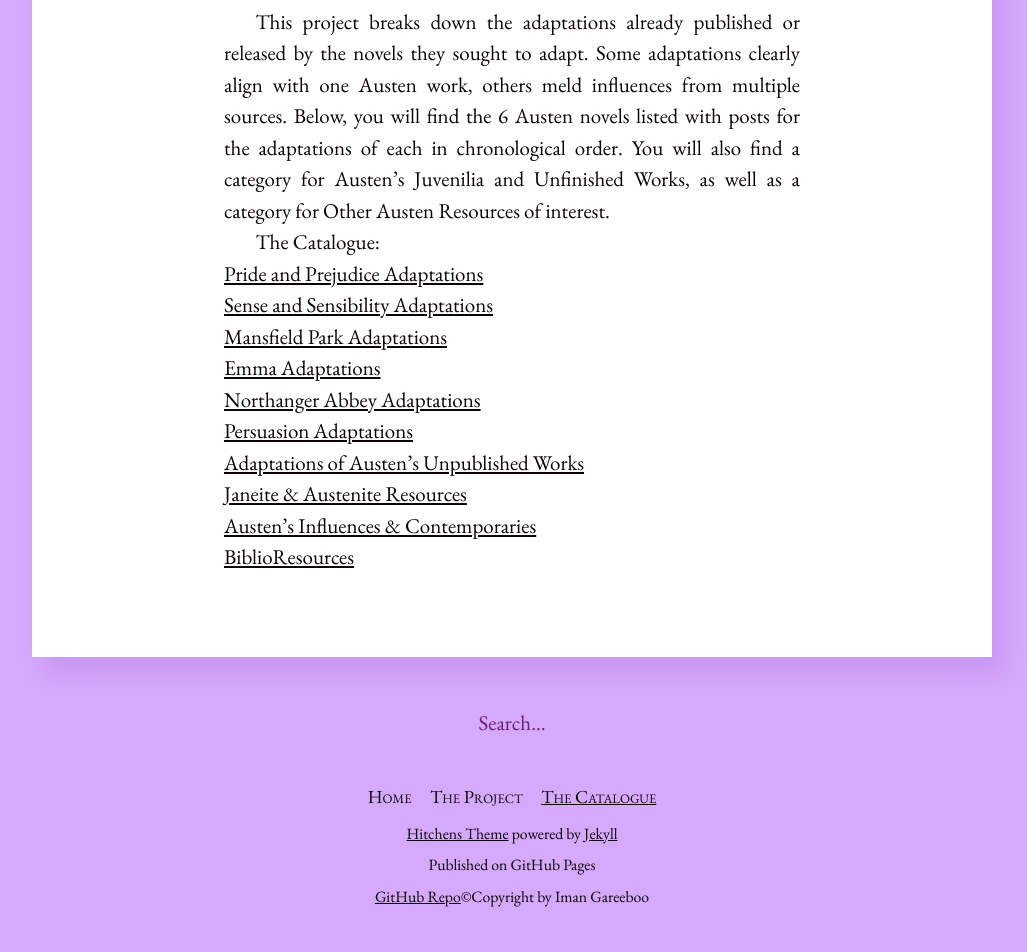
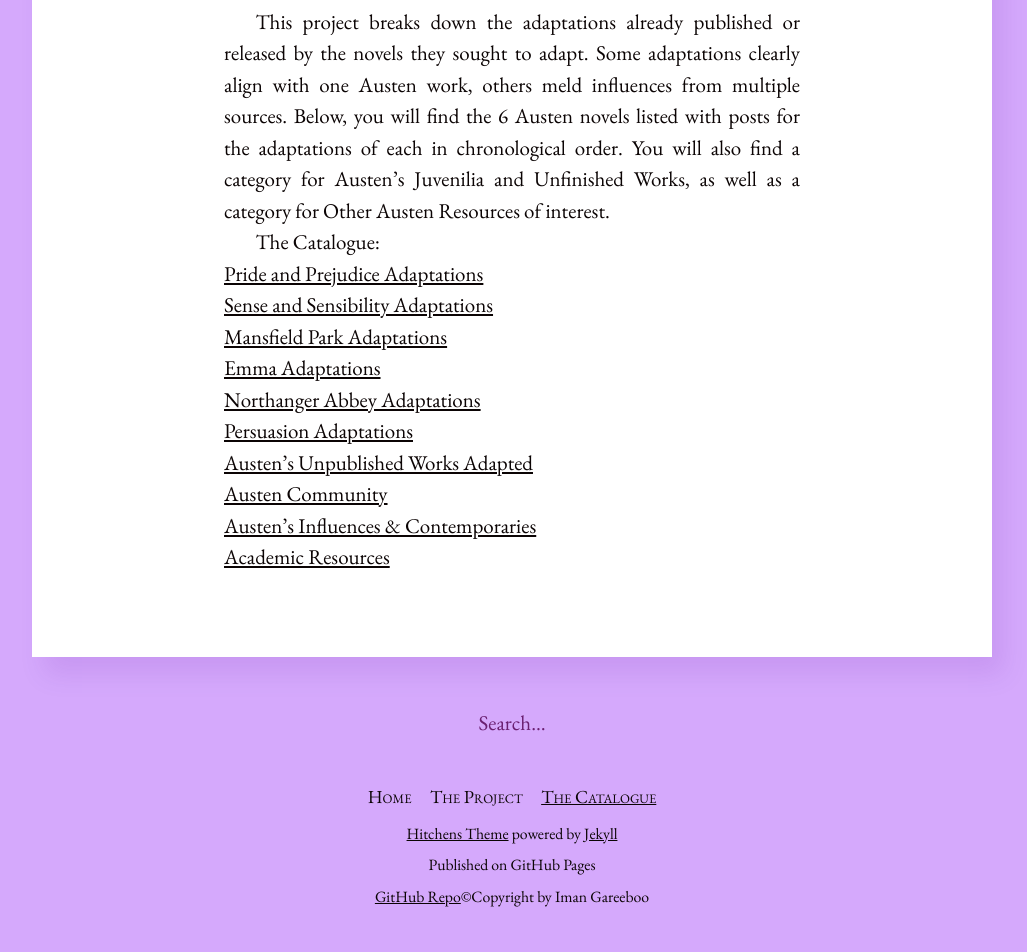
Before and after one commit to imangareeboo/Austen_Adaptations, a Jekyll site: the page built from about.md, in a window 1280 px wide. Shown: the part 1907-2859 px from the top of the page, without its empty margins (128-1155 px from the left). Built offline with Jekyll 4.4.1, drawn with Linux system fonts in a browser that asks for light colours.

Commit message:
Update about.md

```diff
--- a/about.md
+++ b/about.md
@@ -25,7 +25,7 @@ The Catalogue:
 [Emma Adaptations](https://imangareeboo.github.io/Austen_Adaptations/literature/2023/04/25/4.Emma-Adaptations.html) <br>
 [Northanger Abbey Adaptations](https://imangareeboo.github.io/Austen_Adaptations/literature/2023/04/25/5.Northanger-Abbey-Adaptations.html) <br>
 [Persuasion Adaptations](https://imangareeboo.github.io/Austen_Adaptations/literature/2023/04/25/6.Persuasion-Adaptations.html) <br>
-[Adaptations of Austen's Unpublished Works](https://imangareeboo.github.io/Austen_Adaptations/literature/2023/04/25/7.Juvenilia-and-Unfinished-Works.html) <br>
-[Janeite & Austenite Resources](https://imangareeboo.github.io/Austen_Adaptations/literature/2023/04/25/8.Austen-Resources.html) <br>
+[Austen's Unpublished Works Adapted](https://imangareeboo.github.io/Austen_Adaptations/literature/2023/04/25/7.Juvenilia-and-Unfinished-Works.html) <br>
+[Austen Community](https://imangareeboo.github.io/Austen_Adaptations/literature/2023/04/25/8.Austen-Resources.html) <br>
 [Austen's Influences & Contemporaries](https://imangareeboo.github.io/Austen_Adaptations/2023/04/25/austencontemps.html) <br>
-[BiblioResources](https://imangareeboo.github.io/Austen_Adaptations/2023/04/25/biblioresources.html) <br>
+[Academic Resources](https://imangareeboo.github.io/Austen_Adaptations/2023/04/25/biblioresources.html) <br>
```
